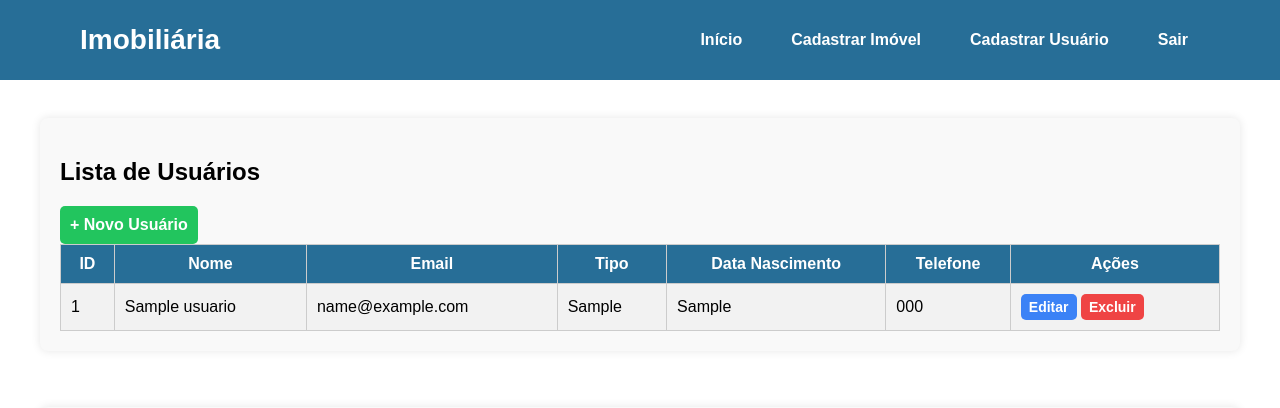
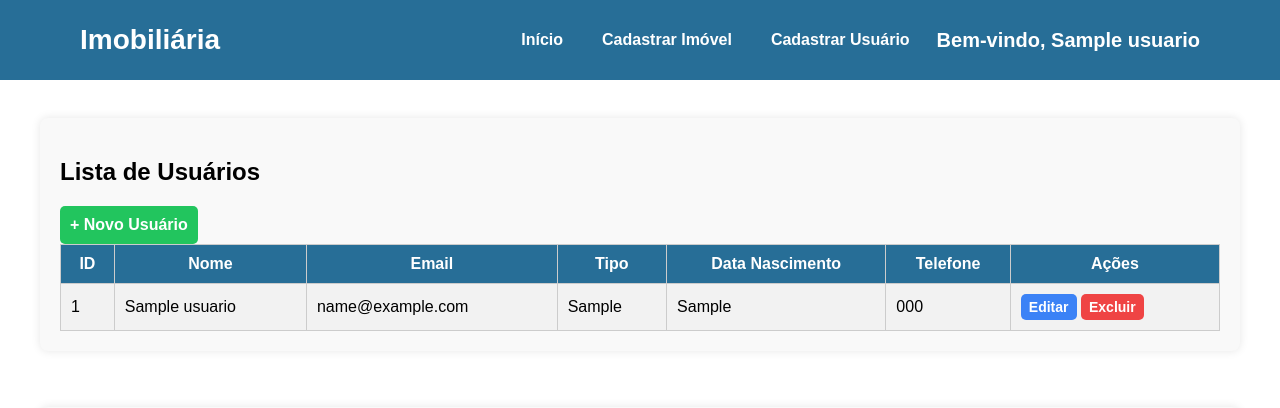
Before and after one commit to Emrryke/Imobiliaria, a PHP site: page /inicio.php in a window 1280 px wide. Shown: the top 408 px of the page. Run offline with PHP 8.4, Linux system fonts and the light colour scheme; the visitor is signed in with stand-in values (Sample User, id 1); tables that the repository leaves empty or names only in its code hold one stand-in row (values such as "Sample post").

Commit message:
nome do usuario na navbar

```diff
--- a/gerar_senha.php
+++ /dev/null
@@ -1,5 +0,0 @@
-<?php
-$senha = '123456'; // coloque a senha que você quer
-$hash = password_hash($senha, PASSWORD_DEFAULT);
-echo "Senha criptografada: " . $hash;
-?>
--- a/inicio.php
+++ b/inicio.php
@@ -1,8 +1,17 @@
 <?php
 session_start();
-if (!isset($_SESSION['usuario'])) {
-    header("Location: /imobiliaria/auth/login.php");
-    exit;
+include __DIR__ . '/conexao.php';
+
+if(isset($_SESSION['id'])) {
+    $id_usuario = $_SESSION['id'];
+    $resultado = $conn->prepare("SELECT nome FROM usuarios WHERE id = ?");
+    $resultado->bind_param("i", $id_usuario);
+    $resultado->execute();
+    $res = $resultado->get_result();
+    $usuario = $res->fetch_assoc();
+    $nome_usuario = $usuario['nome'];
+} else {
+    $nome_usuario = null;
 }
 ?>
 
@@ -19,15 +28,26 @@ if (!isset($_SESSION['usuario'])) {
 <header>
   <div class="navbar">
     <div class="wrapper">
-      <nav>
+      <nav style="display: flex; align-items: center; justify-content: space-between;">
         <h1>Imobiliária</h1>
-        <div class="menu">
+
+        <div style="display: flex; align-items: center; gap: 15px;">
           <a href="/imobiliaria/inicio.php">Início</a>
-          <a href="/imobiliaria/imoveis/cadastrar.php">Cadastrar Imóvel</a>
-          <?php if($_SESSION['tipo'] === 'admin'): ?>
-            <a href="/imobiliaria/usuarios/cadastrar.php">Cadastrar Usuário</a>
-          <?php endif; ?>
-          <a href="/imobiliaria/auth/logout.php">Sair</a>
+
+          <?php
+          if(isset($_SESSION['id'])) {
+              echo '<a href="/imobiliaria/imoveis/cadastrar.php">Cadastrar Imóvel</a>';
+              echo '<a href="/imobiliaria/usuarios/cadastrar.php">Cadastrar Usuário</a>';
+
+              $id_usuario = $_SESSION['id'];
+              $resultado = $conn->prepare("SELECT nome FROM usuarios WHERE id = ?");
+              $resultado->bind_param("i", $id_usuario);
+              $resultado->execute();
+              $res = $resultado->get_result();
+              $usuario = $res->fetch_assoc();
+              echo '<span class="navbar-user">Bem-vindo, ' . htmlspecialchars($usuario['nome']) . '</span>';
+          }
+          ?>
         </div>
       </nav>
     </div>
--- a/style.css
+++ b/style.css
@@ -26,6 +26,13 @@ body {
   margin: 0;
   color: white;
   font-size: 28px;
+}
+
+.navbar-user {
+    font-size: 20px;       /* igual ao H1 */
+    font-weight: bold;
+    color: white;          /* mesma cor do H1 */
+    margin-left: auto;     /* empurra para a direita */
 }
 
 .menu {
```
